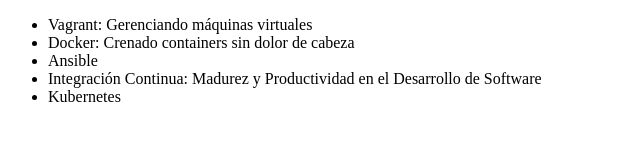
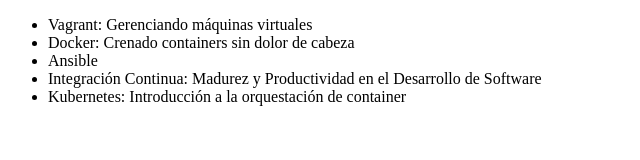
Before and after one commit to madred1710/alura-git, a plain HTML site: page index.html in a window 1280 px wide. Shown: the whole page, without its empty margins (0-640 px from the left). Drawn offline with Linux system fonts and the light colour scheme.

Commit message:
Modificando el curso de Kubernetes

```diff
--- a/index.html
+++ b/index.html
@@ -10,7 +10,7 @@
             <li>Docker: Crenado containers sin dolor de cabeza</li>
             <li>Ansible</li>
             <li>Integración Continua: Madurez y Productividad en el Desarrollo de Software</li>
-            <li>Kubernetes</li>
+            <li>Kubernetes: Introducción a la orquestación de container</li>
         </ul>
     </body>
 </html>
```
